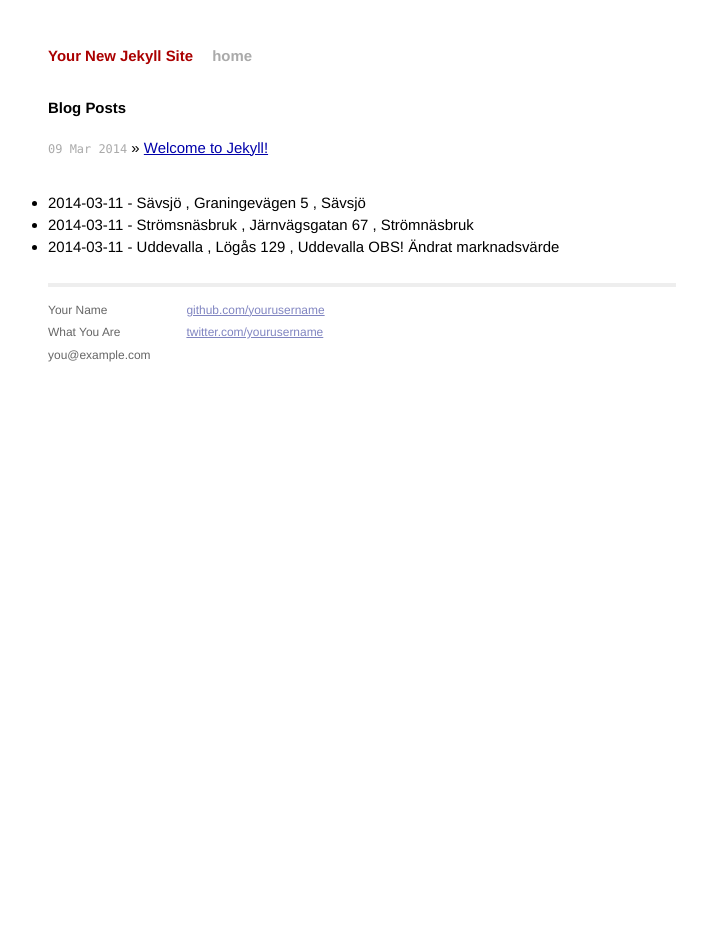
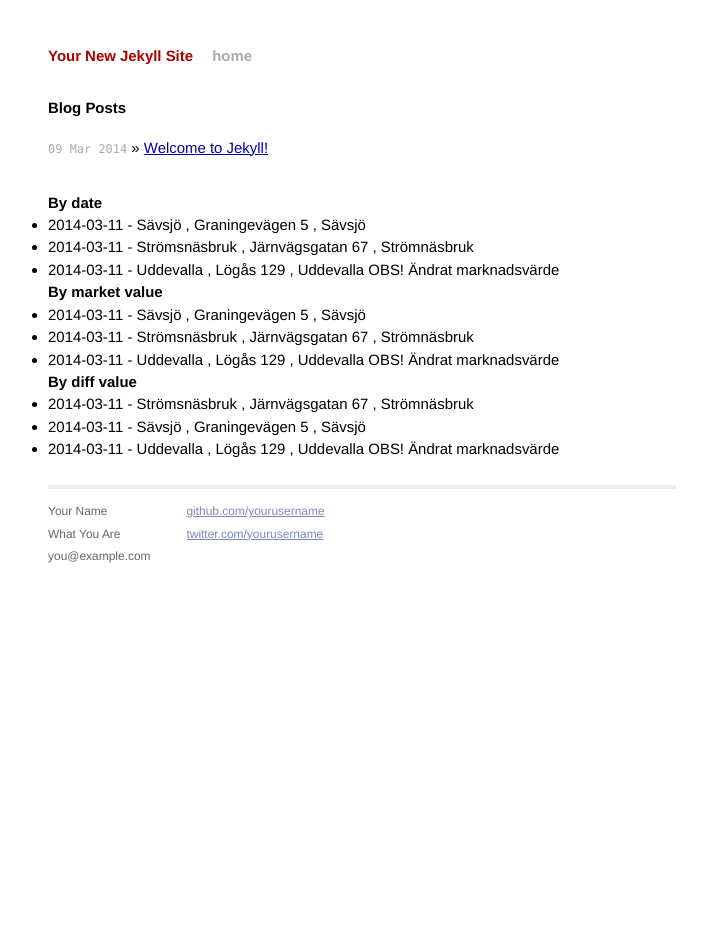
Before and after one commit to 2lambda123/propladder, a Jekyll site: the page built from index.html, in a window 1280 px wide. Shown: the whole page, without its empty margins (278-985 px from the left). Built offline with Jekyll 4.4.1, drawn with Linux system fonts in a browser that asks for light colours; Markdown is read by kramdown in place of the engine named in the settings.

Commit message:
all lists

```diff
--- a/_data/objects_by_date.yml
+++ b/_data/objects_by_date.yml
@@ -2,16 +2,19 @@
   date: 2014-03-11
   marketvalue: 150000
   taxvalue: 163000
+  url: http://www.kronofogden.se/28308.html
   valuediff: -13000
 
 - title: Strömsnäsbruk  ,  Järnvägsgatan 67 ,  Strömnäsbruk
   date: 2014-03-11
   marketvalue: 150000
   taxvalue: 419000
+  url: http://www.kronofogden.se/29174.html
   valuediff: -269000
 
 - title: Uddevalla ,  Lögås 129 ,  Uddevalla  OBS! Ändrat marknadsvärde
   date: 2014-03-11
   marketvalue: 350000
   taxvalue: 55900
+  url: http://www.kronofogden.se/28282.html
   valuediff: 294100
--- a/_data/objects_by_diffvalue.yml
+++ b/_data/objects_by_diffvalue.yml
@@ -2,16 +2,19 @@
   date: 2014-03-11
   marketvalue: 150000
   taxvalue: 419000
+  url: http://www.kronofogden.se/29174.html
   valuediff: -269000
 
 - title: Sävsjö ,  Graningevägen 5 ,  Sävsjö
   date: 2014-03-11
   marketvalue: 150000
   taxvalue: 163000
+  url: http://www.kronofogden.se/28308.html
   valuediff: -13000
 
 - title: Uddevalla ,  Lögås 129 ,  Uddevalla  OBS! Ändrat marknadsvärde
   date: 2014-03-11
   marketvalue: 350000
   taxvalue: 55900
+  url: http://www.kronofogden.se/28282.html
   valuediff: 294100
--- a/_data/objects_by_marketvalue.yml
+++ b/_data/objects_by_marketvalue.yml
@@ -2,16 +2,19 @@
   date: 2014-03-11
   marketvalue: 150000
   taxvalue: 163000
+  url: http://www.kronofogden.se/28308.html
   valuediff: -13000
 
 - title: Strömsnäsbruk  ,  Järnvägsgatan 67 ,  Strömnäsbruk
   date: 2014-03-11
   marketvalue: 150000
   taxvalue: 419000
+  url: http://www.kronofogden.se/29174.html
   valuediff: -269000
 
 - title: Uddevalla ,  Lögås 129 ,  Uddevalla  OBS! Ändrat marknadsvärde
   date: 2014-03-11
   marketvalue: 350000
   taxvalue: 55900
+  url: http://www.kronofogden.se/28282.html
   valuediff: 294100
--- a/index.html
+++ b/index.html
@@ -12,7 +12,7 @@ title: Your New Jekyll Site
   </ul>
 
 
-
+  <h2>By date</h2>
   <ul>
       {% for item in site.data.objects_by_date %}
       <li>
@@ -20,4 +20,25 @@ title: Your New Jekyll Site
       </li>
       {% endfor %}
   </ul>
+
+
+<h2>By market value</h2>
+<ul>
+    {% for item in site.data.objects_by_marketvalue %}
+    <li>
+        {{ item.date }} - {{ item.title }}
+    </li>
+    {% endfor %}
+</ul>
+
+
+<h2>By diff value</h2>
+<ul>
+    {% for item in site.data.objects_by_diffvalue %}
+    <li>
+        {{ item.date }} - {{ item.title }}
+    </li>
+    {% endfor %}
+</ul>
+
 </div>
```
